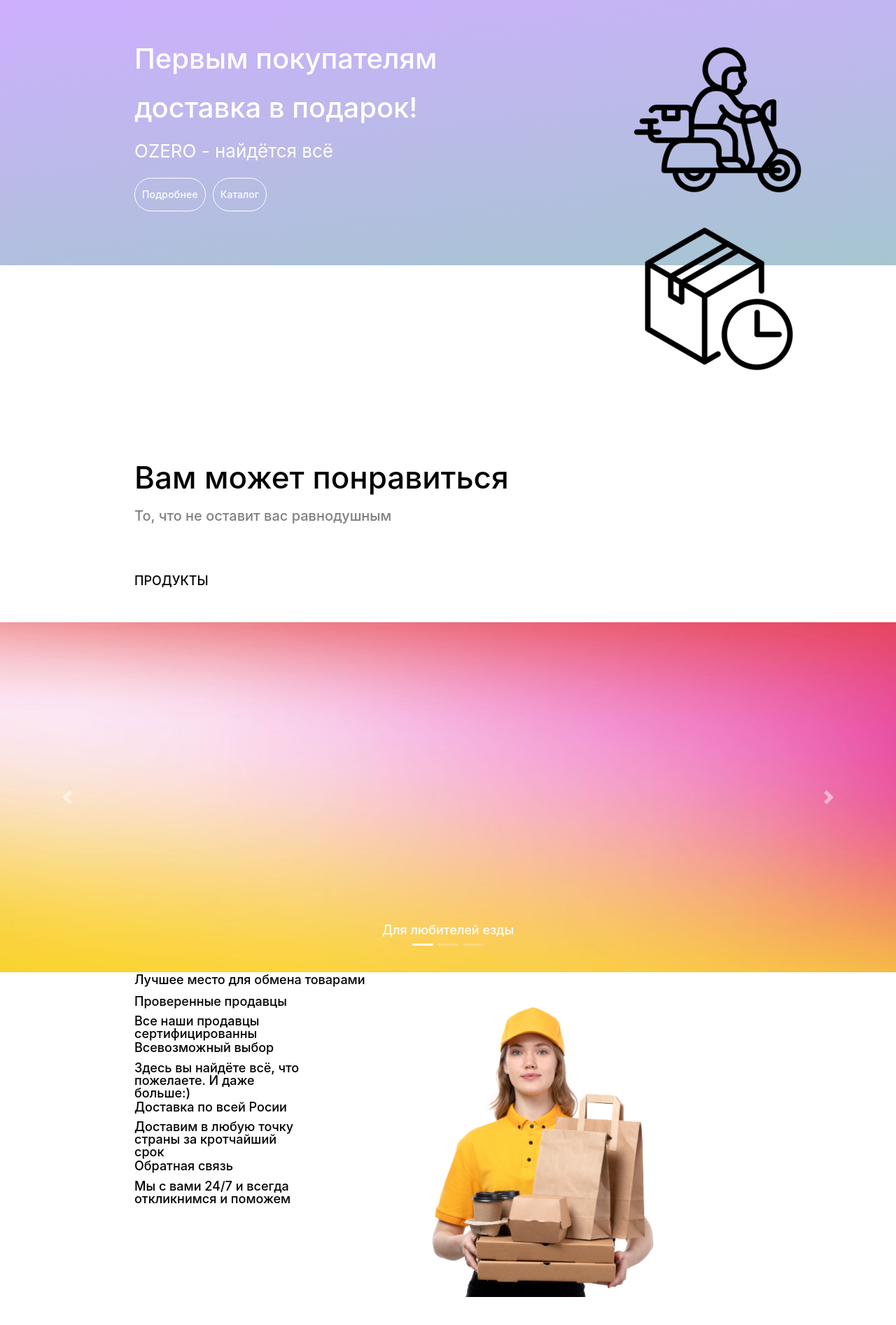
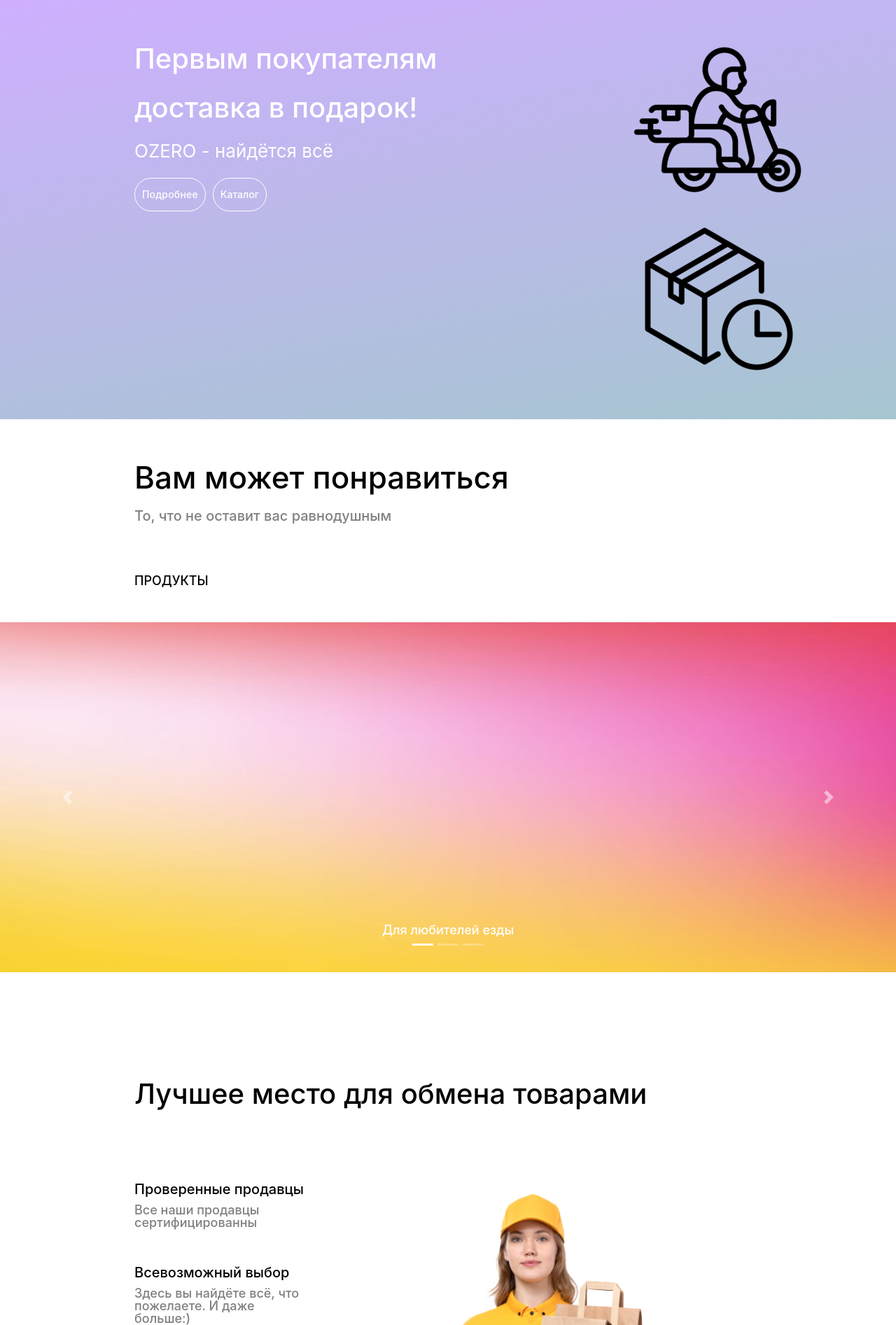
Before and after one commit to AlikaMinakova/Ozero, a Flask app: page /index in a window 1280 px wide. Shown: the part 151-2044 px from the top of the page at 70% size. Run offline with Flask 2, Linux system fonts and the light colour scheme; some libraries are stand-ins or nearby versions.

Commit message:
update_css

```diff
--- a/static/css/style.css
+++ b/static/css/style.css
@@ -281,3 +281,33 @@ color: gray;
   align-content: space-between;
   margin-top: 20px;
 }
+.column_info{
+display: flex;
+flex-wrap: wrap;
+flex: 0 1 50%;
+}
+.box_about{
+margin-bottom: 50px;
+}
+@media (max-width: 1700px){
+ .img__im{
+      width: 100%;
+      height: 600px;}
+ }
+ .item-about__title {
+  font-size: 20px;
+}
+.item-about__text {
+  font-size: 18px;
+  color: gray;
+}
+.carousel-inner{
+  margin-bottom: 20px;
+}
+.about__text{
+margin-bottom: 100px;
+font-size: 40px;
+}
+.page__about{
+  margin-top: 150px;
+}
```
